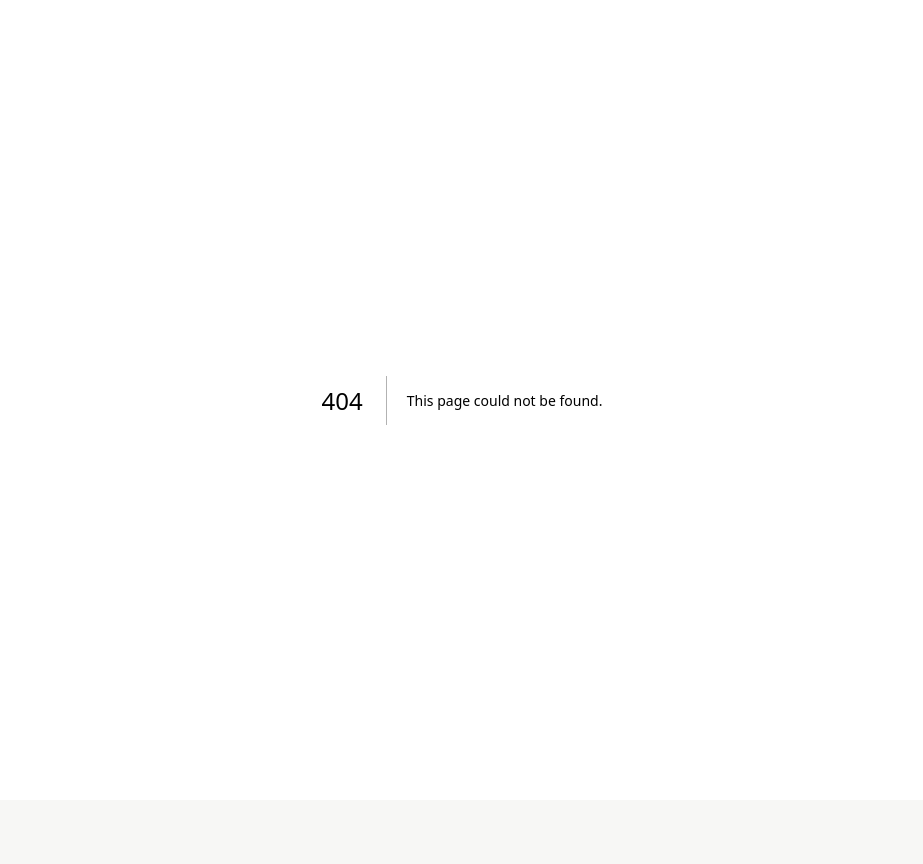
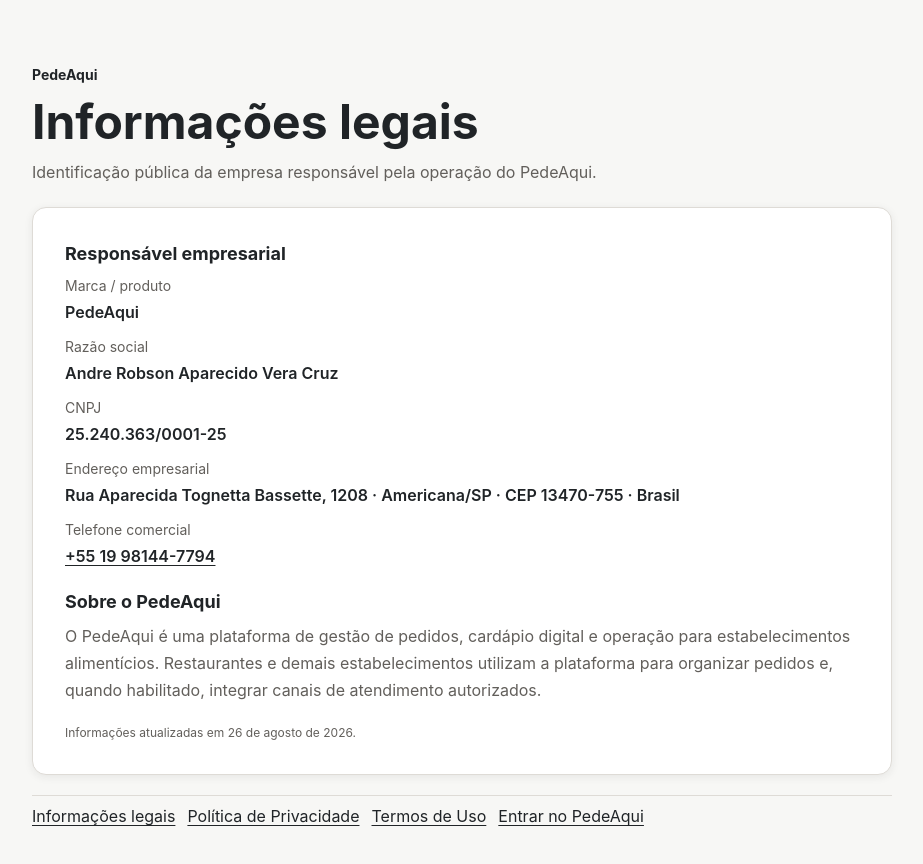
Before and after one commit to wesley956/PedeAqui, a Next.js app: page /empresa in a window 1280 px wide. Before the commit this address had no page. Shown: the top 864 px of the page, without its empty margins (178-1101 px from the left). Before the commit the page ends 800 px from the top, so only its background shows below. Built offline with nearby package versions, Linux system fonts and the light colour scheme.

Commit message:
feat(legal): publish company identification page

```diff
--- /dev/null
+++ b/src/app/empresa/page.tsx
@@ -0,0 +1,53 @@
+import type { Metadata } from "next";
+import { LegalPage, legalPageStyles } from "@/components/legal/legal-page";
+import { PEDEAQUI_LEGAL, PEDEAQUI_LEGAL_ADDRESS } from "@/lib/legal/company";
+
+export const metadata: Metadata = {
+  title: "Informações legais",
+  description: "Identificação empresarial e informações públicas do PedeAqui.",
+};
+
+export default function CompanyLegalPage() {
+  return (
+    <LegalPage
+      title="Informações legais"
+      subtitle="Identificação pública da empresa responsável pela operação do PedeAqui."
+    >
+      <section className={legalPageStyles.section}>
+        <h2>Responsável empresarial</h2>
+        <dl className={legalPageStyles.details}>
+          <div>
+            <dt>Marca / produto</dt>
+            <dd>{PEDEAQUI_LEGAL.brand}</dd>
+          </div>
+          <div>
+            <dt>Razão social</dt>
+            <dd>{PEDEAQUI_LEGAL.legalName}</dd>
+          </div>
+          <div>
+            <dt>CNPJ</dt>
+            <dd>{PEDEAQUI_LEGAL.cnpj}</dd>
+          </div>
+          <div>
+            <dt>Endereço empresarial</dt>
+            <dd>{PEDEAQUI_LEGAL_ADDRESS}</dd>
+          </div>
+          <div>
+            <dt>Telefone comercial</dt>
+            <dd><a className={legalPageStyles.back} href={PEDEAQUI_LEGAL.phoneHref}>{PEDEAQUI_LEGAL.phoneDisplay}</a></dd>
+          </div>
+        </dl>
+      </section>
+
+      <section className={legalPageStyles.section}>
+        <h2>Sobre o PedeAqui</h2>
+        <p>
+          O PedeAqui é uma plataforma de gestão de pedidos, cardápio digital e operação para estabelecimentos alimentícios.
+          Restaurantes e demais estabelecimentos utilizam a plataforma para organizar pedidos e, quando habilitado, integrar canais de atendimento autorizados.
+        </p>
+      </section>
+
+      <p className={legalPageStyles.meta}>Informações atualizadas em 26 de agosto de 2026.</p>
+    </LegalPage>
+  );
+}
```
